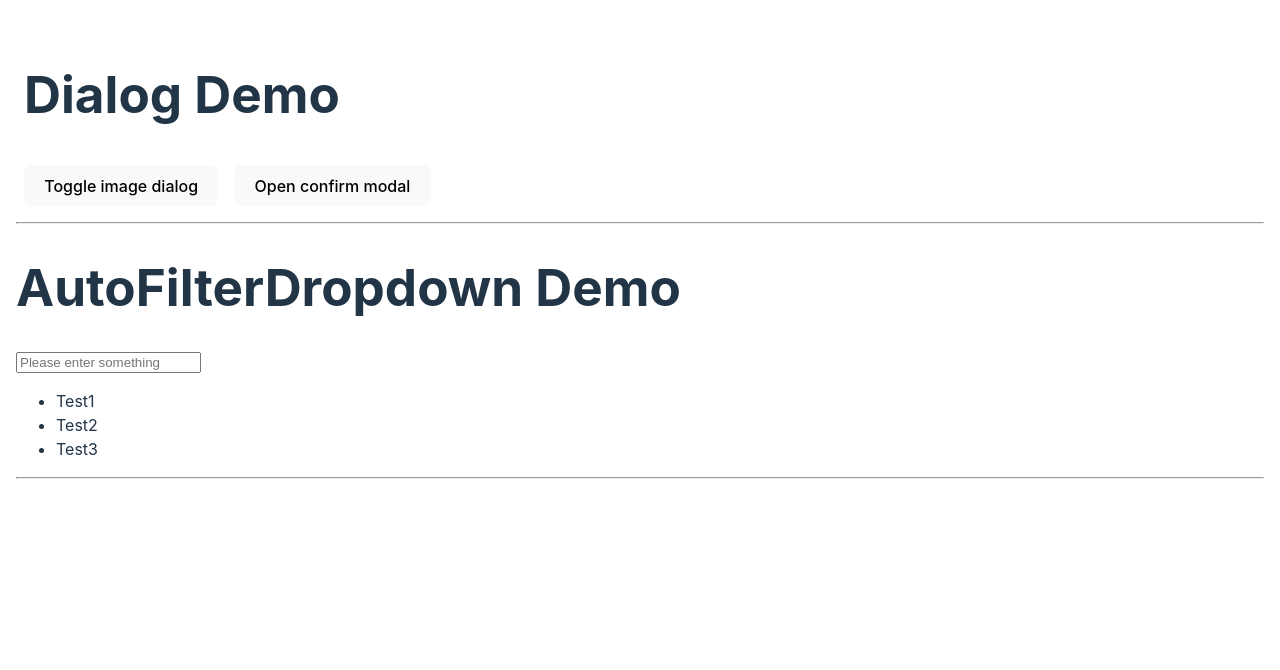
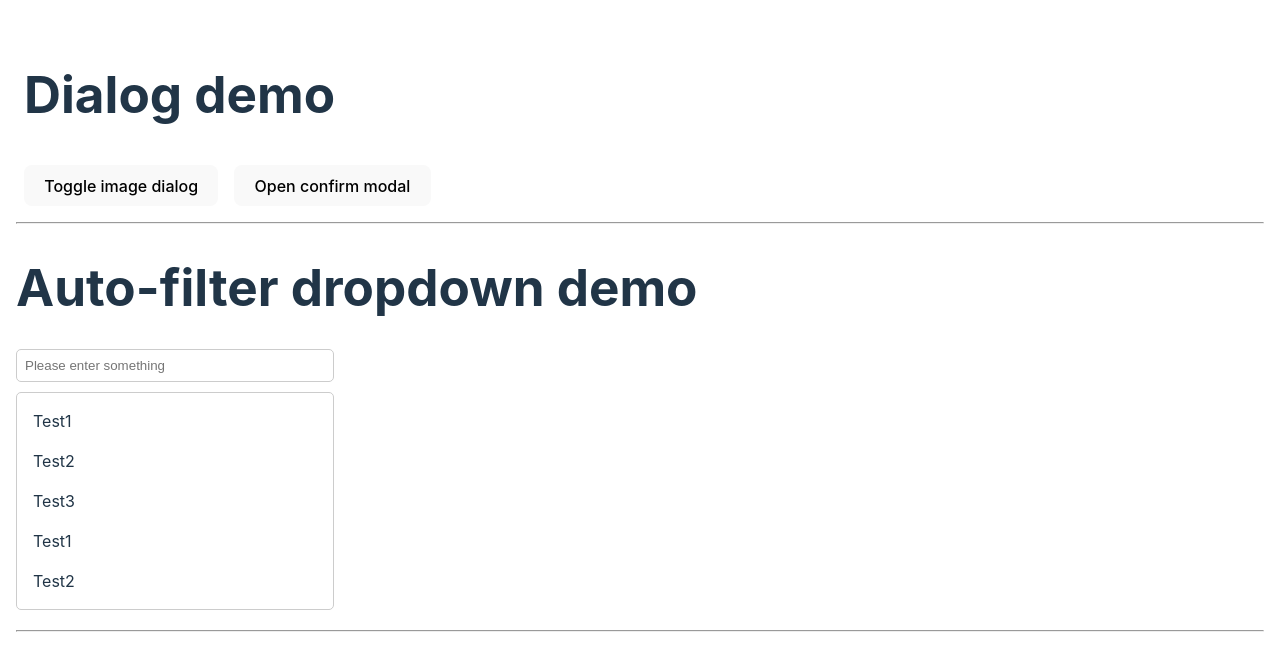
Before and after one commit to jeromeduprazdange/react-certif-3, a React (Vite) app: page / in a window 1280 px wide. Shown: the top 670 px of the page. Built offline with nearby package versions, Linux system fonts and the light colour scheme.

Commit message:
Init css dropdown

```diff
--- a/src/auto-filter-dropdown/AutoFilterDropdown.css
+++ b/src/auto-filter-dropdown/AutoFilterDropdown.css
@@ -0,0 +1,33 @@
+.auto-filter-dropdown {
+  position: relative;
+  width: 300px;
+  margin-bottom: 20px;
+}
+
+.auto-filter-dropdown--input {
+  width: 100%;
+  padding: 0.5rem;
+  margin-bottom: 10px;
+  border: 1px solid #ccc;
+  border-radius: 5px;
+}
+
+.auto-filter-dropdown--list {
+  list-style: none;
+  padding: 0.5rem;
+  margin: 0;
+  border: 1px solid #ccc;
+  border-radius: 5px;
+  max-height: 200px;
+  overflow-y: auto;
+  width: 100%;
+}
+
+.auto-filter-dropdown--list-element {
+  padding: 0.5rem;
+  cursor: pointer;
+}
+
+.auto-filter-dropdown--list-element:hover {
+  background-color: #f5f5f5;
+}
--- a/src/auto-filter-dropdown/AutoFilterDropdown.tsx
+++ b/src/auto-filter-dropdown/AutoFilterDropdown.tsx
@@ -26,9 +26,15 @@ const AutoFilterDropdown = <T,>({
   };
 
   return (
-    <div>
-      <input type="text" placeholder={placeholder} value={inputValue} onChange={handleInputValueChange} />
-      <ul>
+    <div className="auto-filter-dropdown">
+      <input
+        className="auto-filter-dropdown--input"
+        type="text"
+        placeholder={placeholder}
+        value={inputValue}
+        onChange={handleInputValueChange}
+      />
+      <ul className="auto-filter-dropdown--list">
         {filteredData.map((item) => {
           const regex = new RegExp(`(${inputValue})`, 'ig');
           const itemName = (item[property] as unknown as string).replace(
@@ -36,7 +42,12 @@ const AutoFilterDropdown = <T,>({
             (_, group) => `<strong>${group}</strong>`,
           );
           return (
-            <li key={itemName} onClick={(): void => valueChange(item)} dangerouslySetInnerHTML={{ __html: itemName }} />
+            <li
+              className="auto-filter-dropdown--list-element"
+              key={itemName}
+              onClick={(): void => valueChange(item)}
+              dangerouslySetInnerHTML={{ __html: itemName }}
+            />
           );
         })}
       </ul>
--- a/src/auto-filter-dropdown/AutoFilterDropdownDemo.tsx
+++ b/src/auto-filter-dropdown/AutoFilterDropdownDemo.tsx
@@ -6,6 +6,24 @@ type DataType = {
 };
 
 const DATA: DataType[] = [
+  { name: 'Test1', value: 0 },
+  { name: 'Test2', value: 1 },
+  { name: 'Test3', value: 2 },
+  { name: 'Test1', value: 0 },
+  { name: 'Test2', value: 1 },
+  { name: 'Test3', value: 2 },
+  { name: 'Test1', value: 0 },
+  { name: 'Test2', value: 1 },
+  { name: 'Test3', value: 2 },
+  { name: 'Test1', value: 0 },
+  { name: 'Test2', value: 1 },
+  { name: 'Test3', value: 2 },
+  { name: 'Test1', value: 0 },
+  { name: 'Test2', value: 1 },
+  { name: 'Test3', value: 2 },
+  { name: 'Test1', value: 0 },
+  { name: 'Test2', value: 1 },
+  { name: 'Test3', value: 2 },
   { name: 'Test1', value: 0 },
   { name: 'Test2', value: 1 },
   { name: 'Test3', value: 2 },
@@ -18,7 +36,8 @@ const AutoFilterDropdownDemo = (): React.JSX.Element => {
 
   return (
     <div>
-      <h1>AutoFilterDropdown Demo</h1>
+      <h1>Auto-filter dropdown demo</h1>
+      <div className="auto-filter-dropdown-demo">
         <AutoFilterDropdown
           data={DATA}
           placeholder="Please enter something"
@@ -26,6 +45,7 @@ const AutoFilterDropdownDemo = (): React.JSX.Element => {
           valueChange={handleValueChange}
         ></AutoFilterDropdown>
       </div>
+    </div>
   );
 };
 
--- a/src/dialog/DialogDemo.tsx
+++ b/src/dialog/DialogDemo.tsx
@@ -39,7 +39,7 @@ const DialogDemo = (): React.JSX.Element => {
 
   return (
     <section className="dialog-demo">
-      <h1>Dialog Demo</h1>
+      <h1>Dialog demo</h1>
       <ImageDialog
         isOpen={displayDialog}
         title="My beautiful image"
```
Lines whose indentation alone changed are shown as unchanged.
